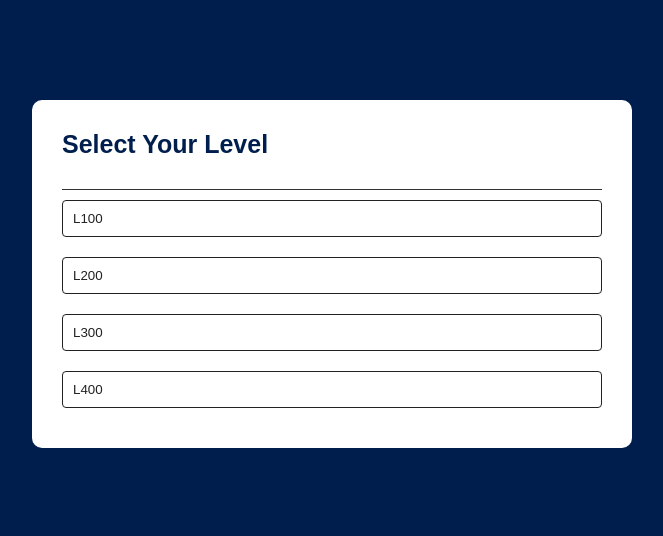
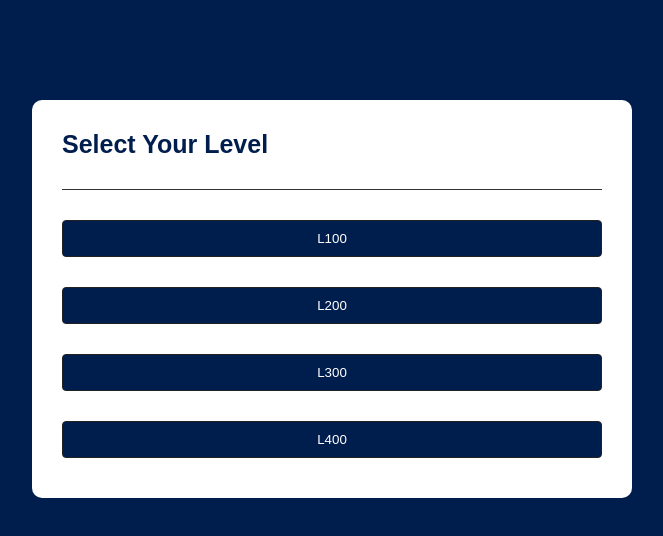
Before and after one commit to joelanarba/Quiz-App, a plain HTML site: page home.html in a window 1280 px wide. Shown: the whole page, without its empty margins (308-971 px from the left). Drawn offline with Linux system fonts and the light colour scheme.

Commit message:
Update style.css file for Quiz app Project

```diff
--- a/style.css
+++ b/style.css
@@ -155,3 +155,29 @@ body{
         font-size: 12px;
     }
 }
+
+/* Add styles for the level selection buttons */
+.levels {
+    display: flex;
+    flex-direction: column;
+    gap: 10px;
+    margin-top: 20px;
+}
+
+.level-btn {
+    background: #001e4d;
+    color: #fff;
+    font-weight: 500;
+    width: 100%;
+    border: 1px solid #222;
+    padding: 10px;
+    text-align: center;
+    cursor: pointer;
+    border-radius: 4px;
+    transition: all 0.3s;
+}
+
+.level-btn:hover {
+    background: #222;
+    color: #fff;
+}
```
